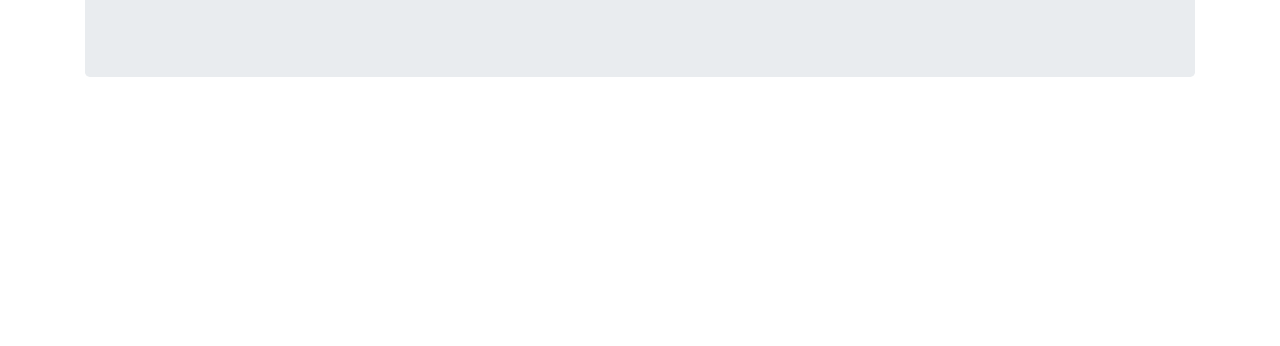
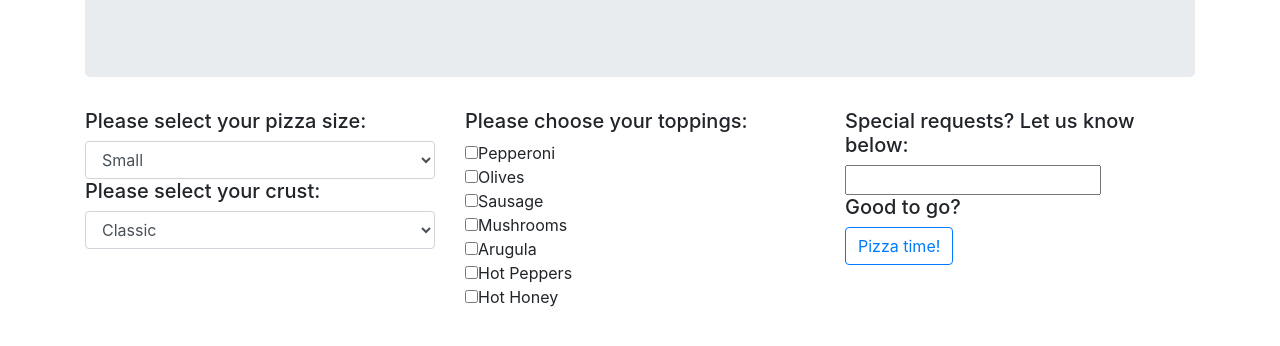
Before and after one commit to Zahnen/pizza-parlor, a plain HTML site: page index.html in a window 1280 px wide. Shown: the part 166-512 px from the top of the page. Drawn offline with Linux system fonts and the light colour scheme.

Commit message:
add form with submit button

```diff
--- a/index.html
+++ b/index.html
@@ -13,6 +13,42 @@
       <h1 class="display-4">Zahnen's Pizza</h1>
       <p>Please customize your pizza order below. Press submit to confirm the price of your order</p>
     </div>
+    <form id="order">
+      <div class="row">
+        <div class="col-4">
+          <h5>Please select your pizza size:</h5>
+          <select class="form-control" id="size">
+            <option value="small">Small</option>
+            <option value="medium">Medium</option>
+            <option value="large">Large</option>
+          </select>
+          <h5>Please select your crust:</h5>
+          <select class="form-control" id="size">
+            <option value="classic">Classic</option>
+            <option value="thin">Thin</option>
+            <option value="gluten free">Gluten Free</option>
+          </select>
+        </div>
+        <div class="col-4">
+          <h5>Please choose your toppings:</h5>
+          <div class="form-group">
+            <input type="checkbox" name="topping" value="pepperoni">Pepperoni</br>
+            <input type="checkbox" name="topping" value="olives">Olives</br>
+            <input type="checkbox" name="topping" value="sausage">Sausage</br>
+            <input type="checkbox" name="mushrooms" value="olives">Mushrooms</br>
+            <input type="checkbox" name="topping" value="arugula">Arugula</br>
+            <input type="checkbox" name="topping" value="hot peppers">Hot Peppers</br>
+            <input type="checkbox" name="topping" value="hot honey">Hot Honey</br>
+          </div>
+        </div>
+        <div class="col-4">
+          <h5>Special requests? Let us know below:</h5>
+          <input type="text">
+          <h5>Good to go?</h5>
+          <button class="btn btn-outline-primary">Pizza time!</button>
+        </div>
+      </div>
+    </form>
   </div>
 </body>
 </html>
```
